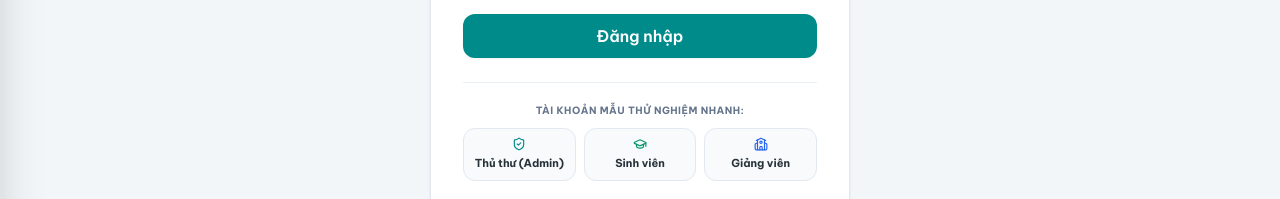
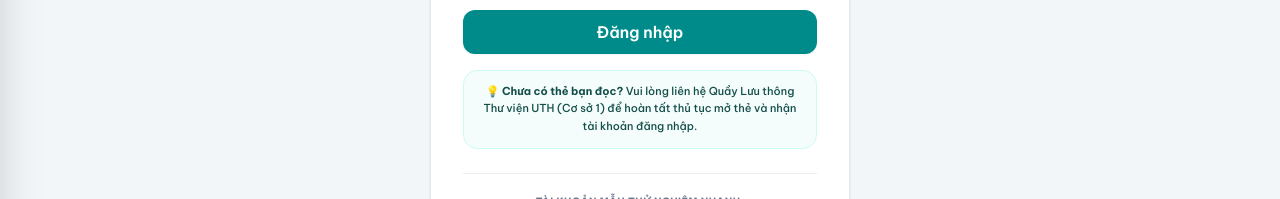
Before and after one commit to HoaiVu2005/UTH-Library, a React (Vite) app in the folder frontend/: page /login in a window 1280 px wide. Shown: the part 482-681 px from the top of the page. Built offline with nearby package versions, Linux system fonts and the light colour scheme; no server answers.

Commit message:
docs(auth): add library card issuance notice on login page

```diff
--- a/frontend/src/pages/LoginPage.tsx
+++ b/frontend/src/pages/LoginPage.tsx
@@ -142,6 +142,13 @@ export const LoginPage: React.FC = () => {
           </Button>
         </form>
 
+        {/* Registration Notice */}
+        <div className="mt-4 p-3 bg-teal-50/70 border border-teal-100 rounded-xl text-center">
+          <p className="text-[11px] text-teal-900 leading-relaxed font-medium">
+            💡 <strong>Chưa có thẻ bạn đọc?</strong> Vui lòng liên hệ Quầy Lưu thông Thư viện UTH (Cơ sở 1) để hoàn tất thủ tục mở thẻ và nhận tài khoản đăng nhập.
+          </p>
+        </div>
+
         {/* Demo Fast Fill Section */}
         <div className="mt-6 pt-5 border-t border-border/70">
           <p className="text-[10px] text-textSecondary font-bold uppercase tracking-wider mb-2.5 text-center">
```
